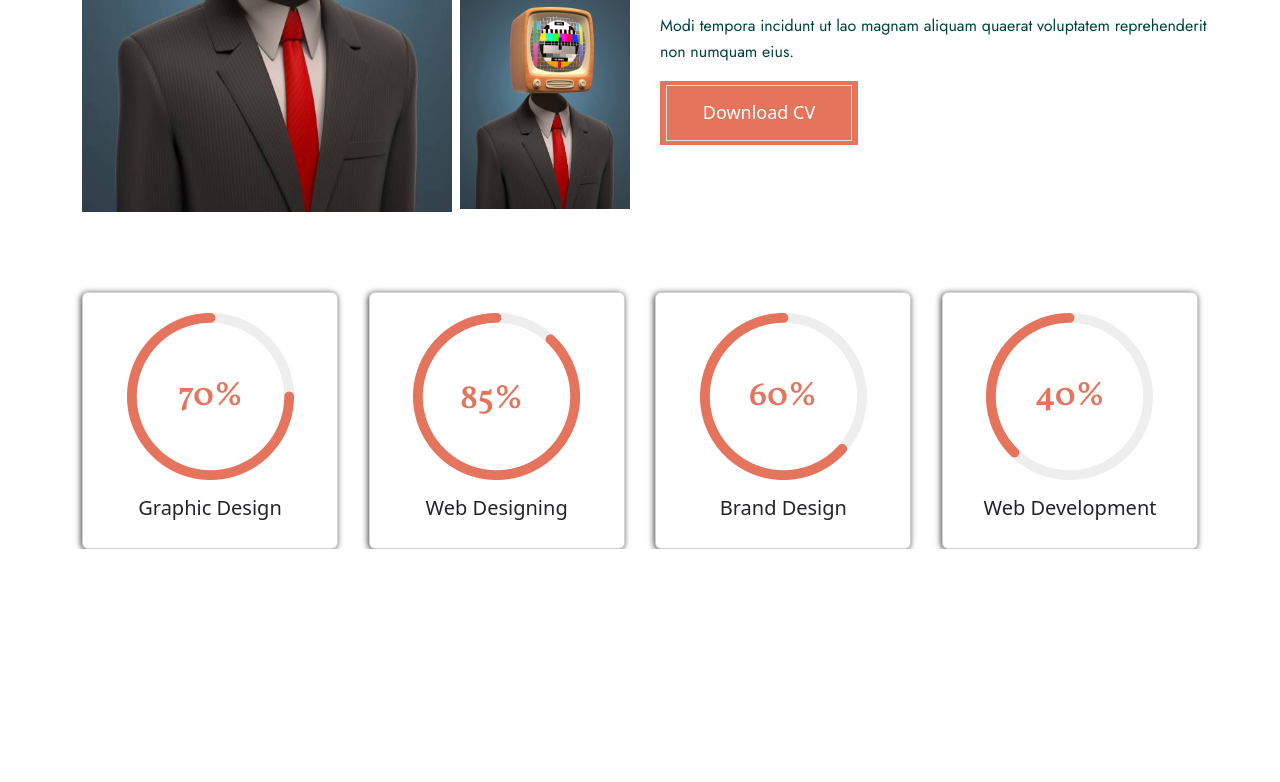
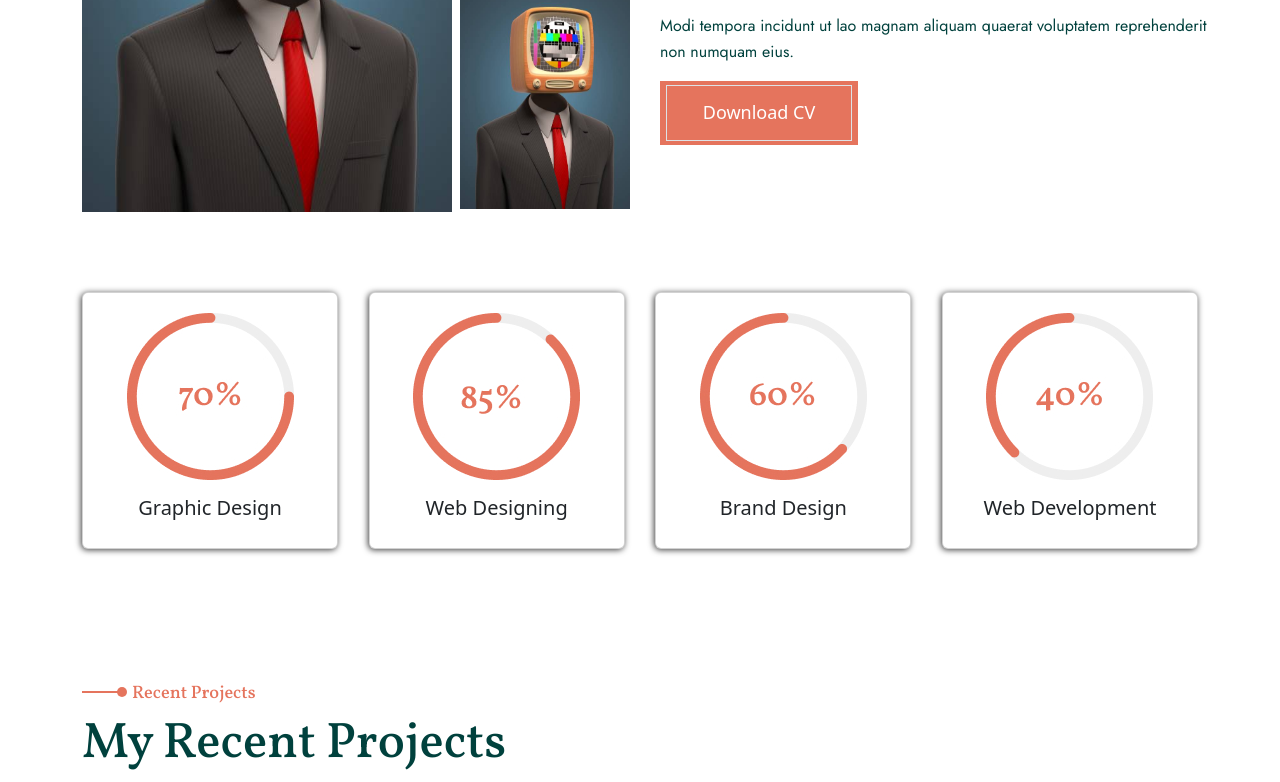
Before and after one commit to kausar017/Safwan-projects, a plain HTML site: page index.html in a window 1280 px wide. Shown: the part 1833-2615 px from the top of the page. Before the commit the page ends 2382 px from the top, so only its background shows below. Drawn offline with Linux system fonts and the light colour scheme.

Commit message:
my Recent section done

```diff
--- a/css/style.css
+++ b/css/style.css
@@ -223,3 +223,41 @@
 .mt{
     margin-top: 80px;
 }
+/* My Recent Projects section start */
+.Recent-section{
+    margin-top: 120px;
+}
+.arow-2{
+    width: 40px;
+    height: 2px;
+    background-color: #E5745D;
+    position: relative;
+    top: 22px;
+    left: 0px;
+
+}
+.dot-2{
+    width: 10px;
+    height: 10px;
+    border-radius: 50%;
+    background-color: #E5745D;
+    position: relative;
+    top: 16px;
+    left: 35px;
+}
+.content h5{
+    font-family: Vollkorn;
+    font-size: 18px;
+    font-weight: 500;
+    line-height: 25.07px;
+    text-align: left;
+    color: #E5745D;
+    padding-left: 50px;
+}
+.content h1{
+    width: 425px;
+    color: #00413D;
+    font-family: Vollkorn;
+    font-size: 50px;
+    font-weight: 500;
+}
--- a/index.html
+++ b/index.html
@@ -159,6 +159,18 @@
 </section>
 
 <!-- I Enjoy Solving Problems section end -->
+
+<!---===== My Recent Projects section start========-->
+<section class="Recent-section">
+  <div class="container">
+      <div class="content">
+        <div class="arow-2"></div><div class="dot-2"></div> <h5>Recent Projects</h5>
+          <h1>My Recent Projects</h1>
+      </div>
+  </div>
+</section>
+
+<!---===== My Recent Projects section end========-->
   </main>
   <footer></footer>
   <script src="./js/bootstrap.bundle.min.js"></script>
```
